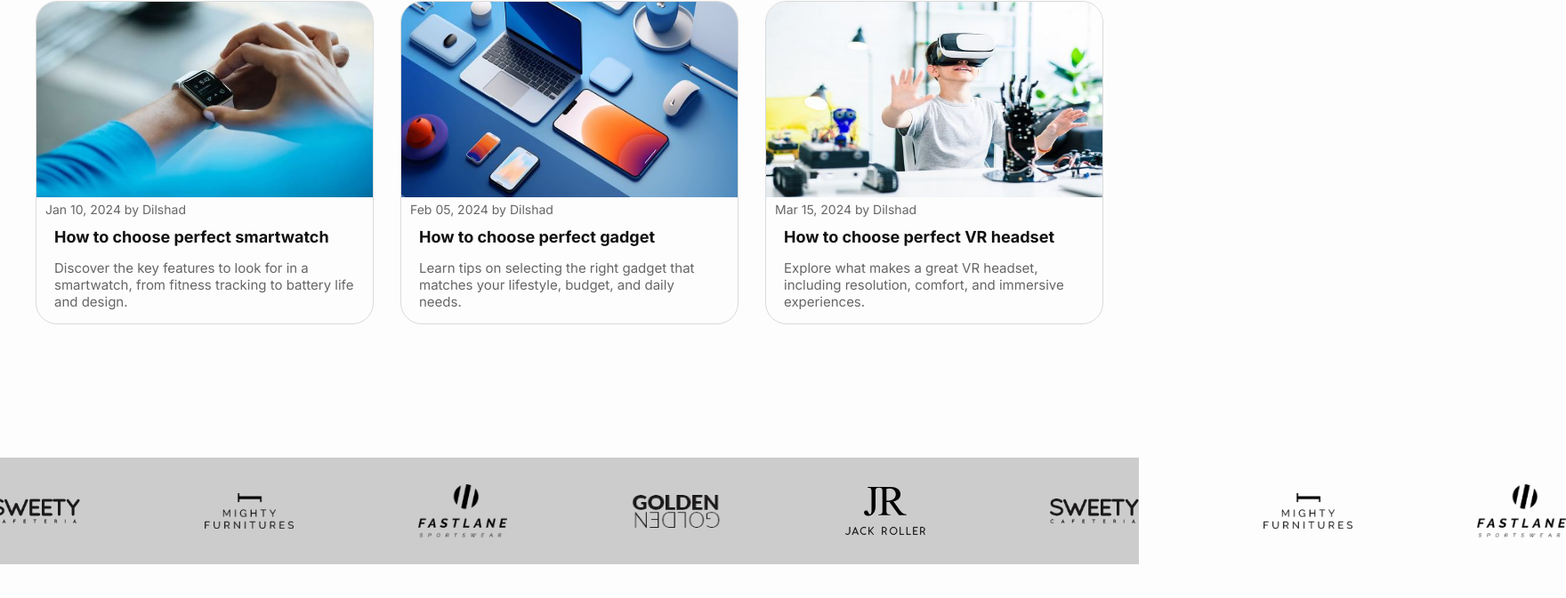
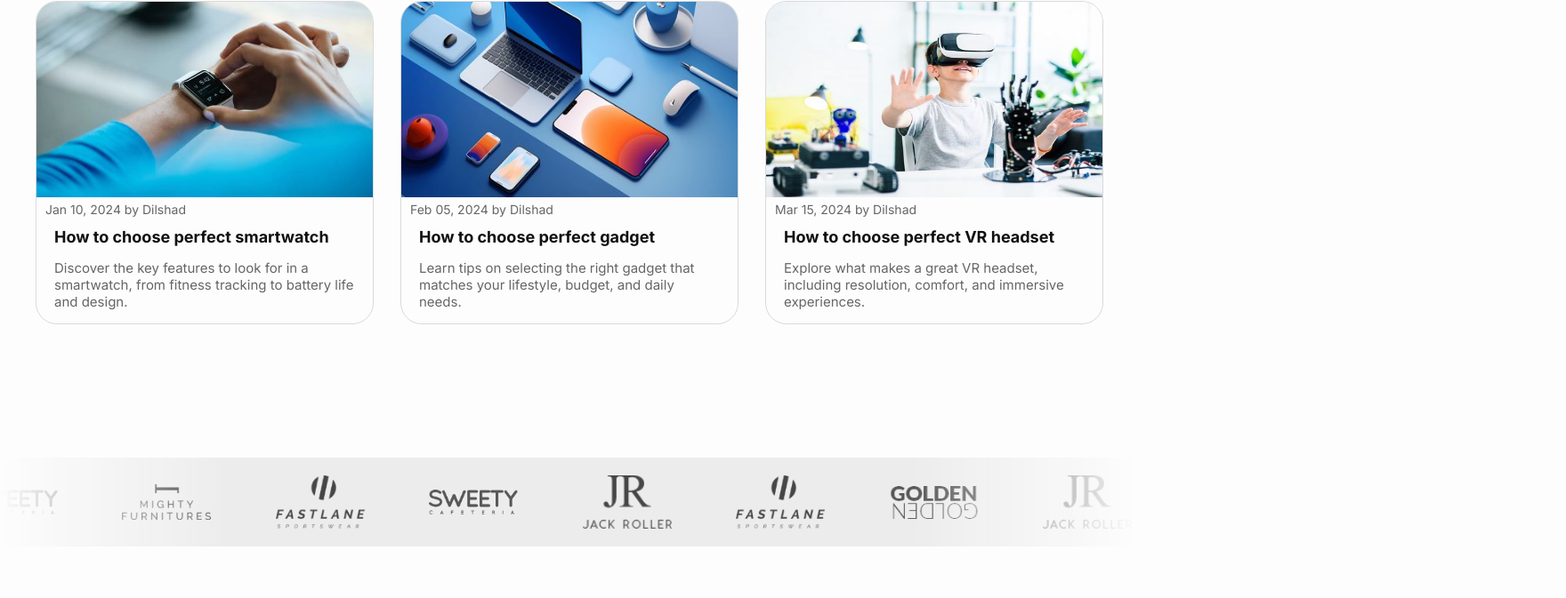
Before and after one commit to AdamKhelladi/react-Ecommerce-website, a React (Create React App) app: page / in a window 1280 px wide. Shown: the part 4205-4878 px from the top of the page at 89% size, 1760 px wide, since content can reach past the window. Built offline with nearby package versions, Linux system fonts and the light colour scheme.

Commit message:
Add scroll bar animation

```diff
--- a/src/components/Partners/Partners.css
+++ b/src/components/Partners/Partners.css
@@ -1,14 +1,75 @@
+.partners-wrapper {
+  width: 100%;
+  margin-bottom: 200px;
+  overflow: hidden;
+}
+
 .partners-container {
-  width: 100%;
-  padding: 30px 0;
-  margin-bottom: 100px;
-  background-color: #ccc;
   display: flex;
   align-items: center;
-  justify-content: center;
-  gap: 140px;
+  gap: 60px;
+
+  position: relative;
+  background-color: #ececec;
+  height: 100px;
+  mask-image: linear-gradient(
+    to right,
+    rgba(0, 0, 0, 0),
+    rgba(0, 0, 0, 1) 20%,
+    rgba(0, 0, 0, 1) 80%,
+    rgba(0, 0, 0, 0)
+  );
+}
+.partners-container:hover img {
+  animation-play-state: paused;
 }
 
 .partners-container img {
   width: 100px;
+  opacity: 0.7;
+  transition: opacity 0.3s ease;
+  cursor: pointer;
+
+  position: absolute;
+  left: 100%;
+  animation-name: scroll-left;
+  animation-duration: 20s;
+  animation-timing-function: linear;
+  animation-iteration-count: infinite;
 }
+.partners-container img:hover {
+  opacity: 1;
+}
+
+.partners-container .img-1 {
+  animation-delay: calc(20s / 8 * (8 - 1) * -1);
+}
+.partners-container .img-2 {
+  animation-delay: calc(20s / 8 * (8 - 2) * -1);
+}
+.partners-container .img-3 {
+  animation-delay: calc(20s / 8 * (8 - 3) * -1);
+}
+.partners-container .img-4 {
+  animation-delay: calc(20s / 8 * (8 - 4) * -1);
+}
+.partners-container .img-5 {
+  animation-delay: calc(20s / 8 * (8 - 5) * -1);
+}
+.partners-container .img-6 {
+  animation-delay: calc(20s / 8 * (8 - 6) * -1);
+}
+.partners-container .img-7 {
+  animation-delay: calc(20s / 8 * (8 - 7) * -1);
+}
+.partners-container .img-8 {
+  animation-delay: calc(20s / 8 * (8 - 8) * -1);
+}
+
+@keyframes scroll-left {
+  from {
+  }
+  to {
+    left: -100px;
+  }
+}
--- a/src/components/Partners/Partners.js
+++ b/src/components/Partners/Partners.js
@@ -7,17 +7,13 @@ import image4 from "../../assets/brand/br-4.png";
 import image5 from "../../assets/brand/br-5.png";
 
 export default function Partners() {
-  const images = [image1, image2, image3, image4, image5];
+  const images = [image1, image2, image3, image4, image5, image3, image2, image5];
 
   return (
     <div className="partners-wrapper">
       <div className="partners-container">
         {images.map((img, index) => (
-          <img key={`first-${index}`} src={img} alt="Partner brand" />
-        ))}
-
-        {images.map((img, index) => (
-          <img key={`second-${index}`} src={img} alt="Partner brand" />
+          <img className={`img-${index+1}`} key={`first-${index}`} src={img} alt="Partner brand" />
         ))}
       </div>
     </div>
```
